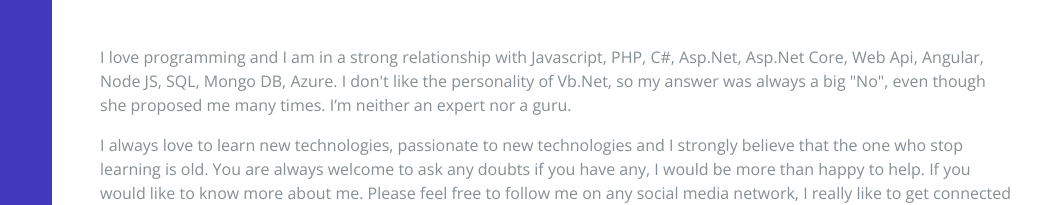
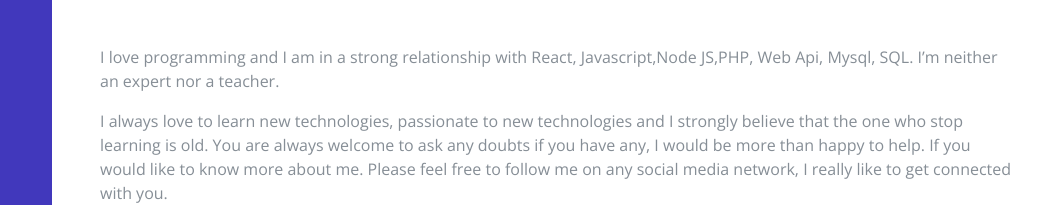
Before and after one commit to thomashaile/thomashaile.github.io, a plain HTML site: page index.html in a window 1280 px wide. Shown: the part 212-417 px from the top of the page, 220-1280 px from the left. Drawn offline with nearby package versions, Linux system fonts and the light colour scheme; a web font is replaced by a local one.

Commit message:
Update index.html

```diff
--- a/index.html
+++ b/index.html
@@ -87,8 +87,7 @@
 
                 <p class="mb-5">
                     <p>
-                        I love programming and I am in a strong relationship with Javascript, PHP, C#, Asp.Net, Asp.Net Core, Web Api, Angular, Node JS, SQL, Mongo DB, Azure. I don't like the personality of Vb.Net, so my answer was always a big "No", even though she proposed
-                        me many times. I’m neither an expert nor a guru.
+                        I love programming and I am in a strong relationship with React, Javascript,Node JS,PHP, Web Api, Mysql, SQL. I’m neither an expert nor a teacher.
                     </p>
                     <p>I always love to learn new technologies, passionate to new technologies and I strongly believe that the one who stop learning is old. You are always welcome to ask any doubts if you have any, I would be more than happy to help. If
                         you would like to know more about me. Please feel free to follow me on any social media network, I really like to get connected with you.</p>
@@ -252,7 +251,7 @@
                         <div class="subheading mb-3">Student at HYF, Belgium</div>
                     </div>
                     <div class="resume-date text-md-right">
-                        <span class="text-primary">January 2020 - Present</span>
+                        <span class="text-primary">January 2020 - Augest 2020</span>
                     </div>
                 </div>
 
```
